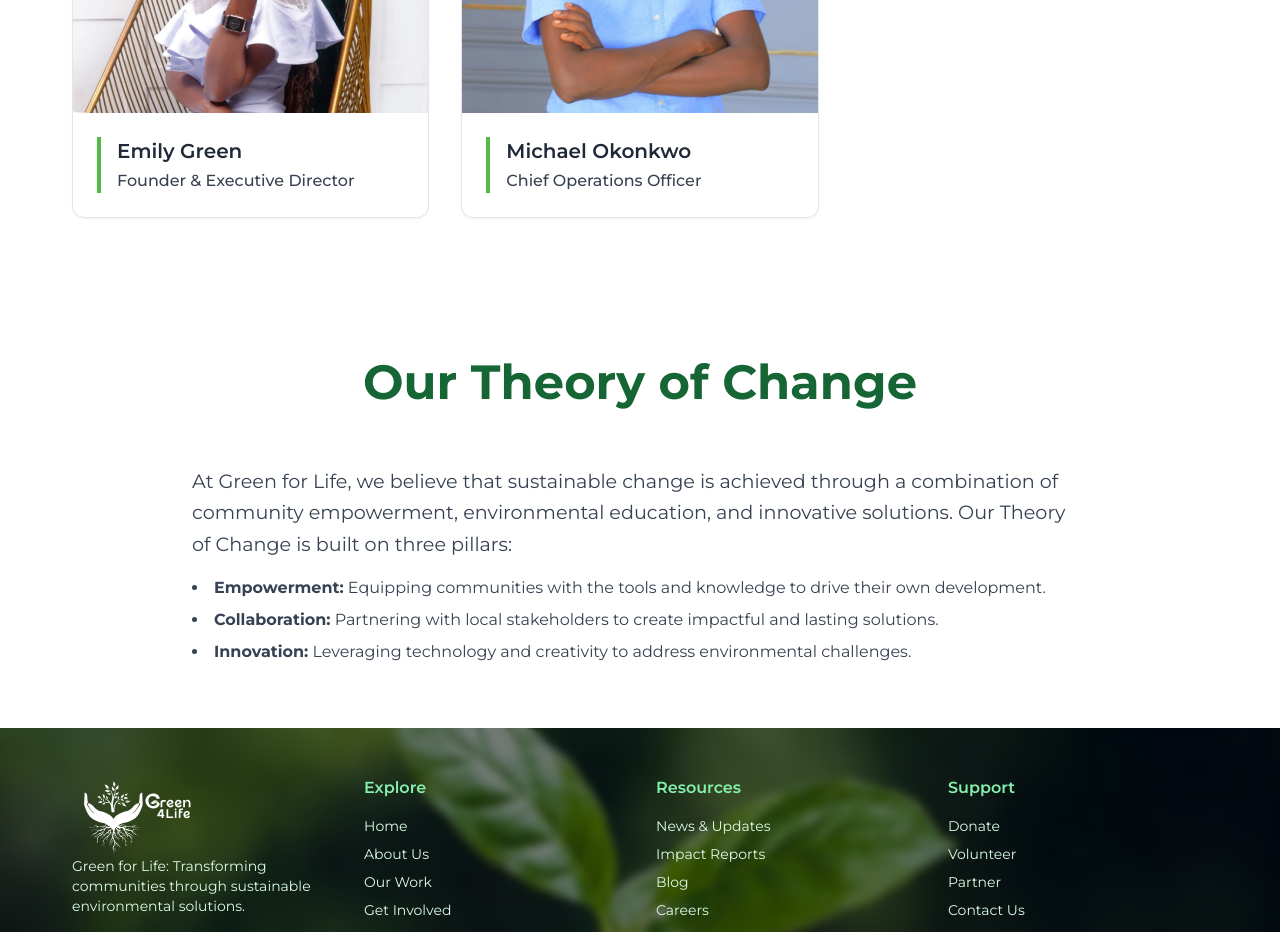
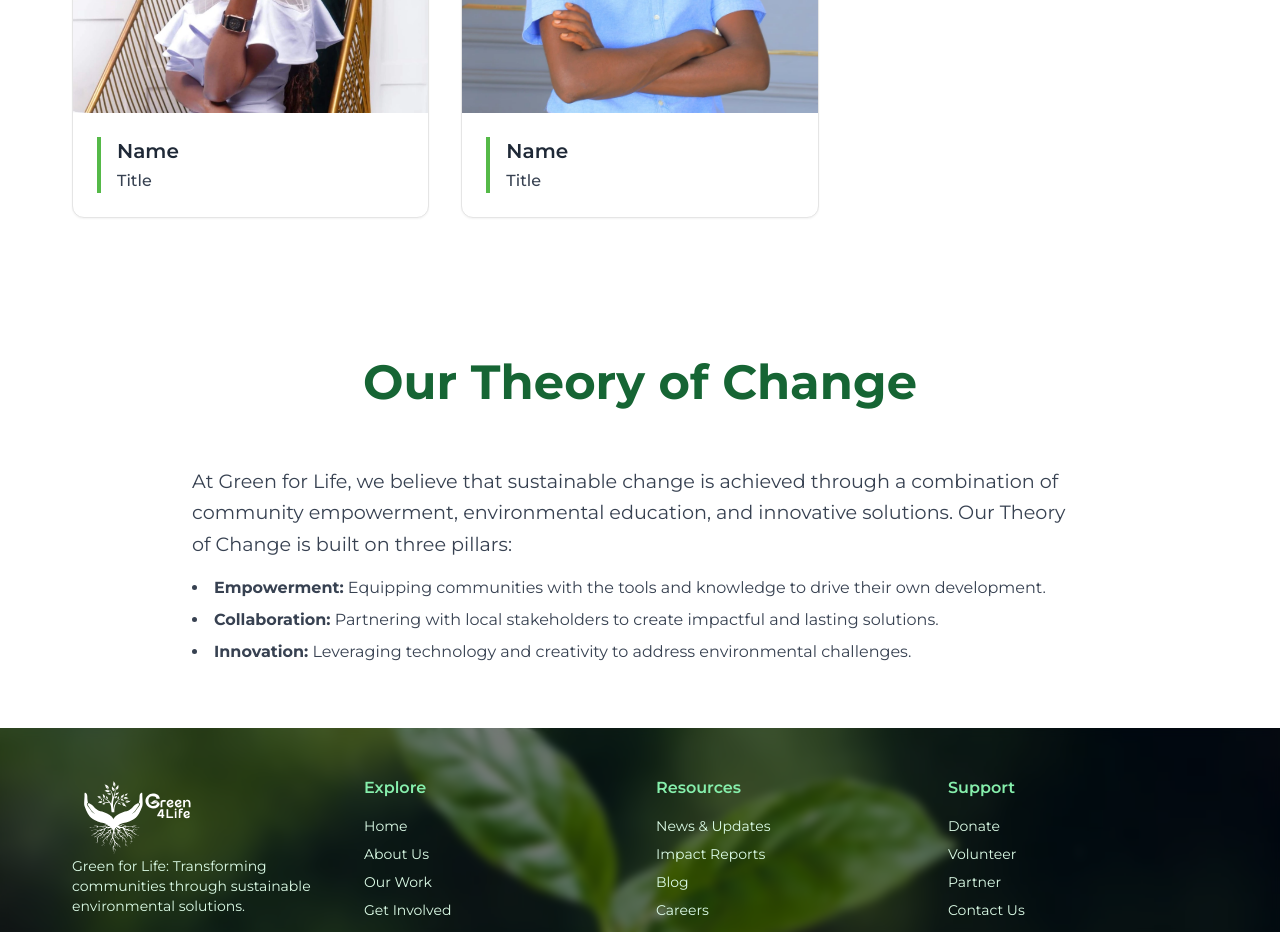
Before and after one commit to Kim-Emmanuel/green-for-life, a Next.js app: page /about-us in a window 1280 px wide. Shown: the part 3160-4092 px from the top of the page. Built offline with nearby package versions, Linux system fonts and the light colour scheme.

Commit message:
Modify the about page

```diff
--- a/src/components/About.tsx
+++ b/src/components/About.tsx
@@ -21,14 +21,14 @@ type CoreValue = {
 
 const TEAM_MEMBERS: TeamMember[] = [
 	{
-		name: "Emily Green",
-		title: "Founder & Executive Director",
+		name: "Name",
+		title: "Title",
 		bio: "Environmental scientist with 15 years of experience in sustainable development and community empowerment.",
 		image: "/team/team1.webp",
 	},
 	{
-		name: "Michael Okonkwo",
-		title: "Chief Operations Officer",
+		name: "Name",
+		title: "Title",
 		bio: "Expert in agricultural sustainability and rural community development strategies.",
 		image: "/team/team2.webp",
 	},
```
